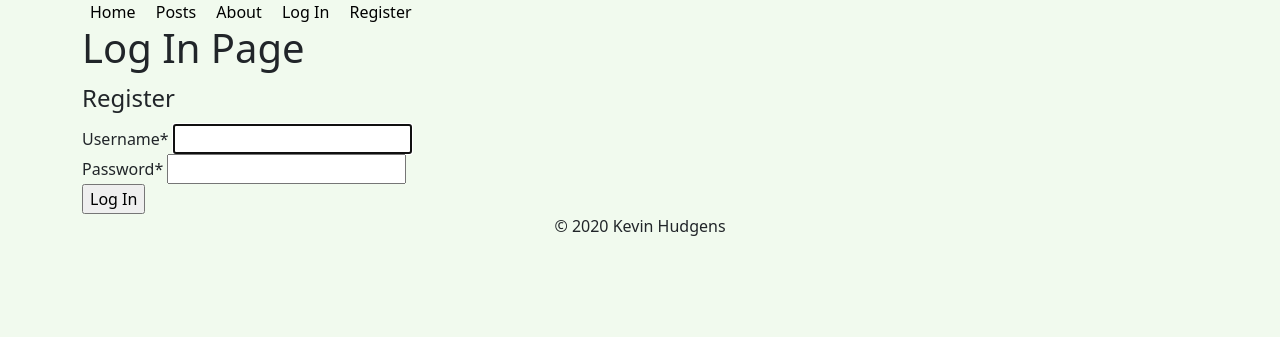
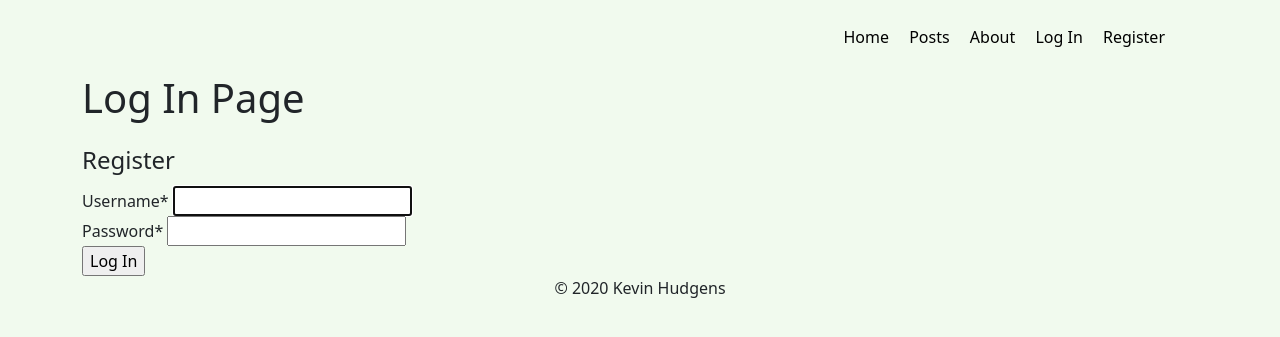
Before and after one commit to kghudgens/OptionHouse, a Django app: page /login in a window 1280 px wide. Shown: the top 337 px of the page. Run offline with Django 3.2, Linux system fonts and the light colour scheme; some libraries are stand-ins or nearby versions.

Commit message:
added css to ul, h1, and footer

```diff
--- a/optionhouseapp/static/optionhouseapp/styles.css
+++ b/optionhouseapp/static/optionhouseapp/styles.css
@@ -10,10 +10,16 @@ a:link{color: black}
 a:visited{color: black}
 a:hover{color:#457B9D}
 
-.title{font-size: 32px;}
 #nav_links{text-decoration: none; padding:8px; }
 #nav_links:hover{text-decoration: underline;}
 
 li{display: inline; }
 
-ul{list-style-type: none; margin: 0; padding:0}
+ul{list-style-type: none; margin: 25px; padding:0; text-align: right;}
+
+h1{
+    height: 60px;
+}
+footer{
+    bottom: auto;
+}
```
